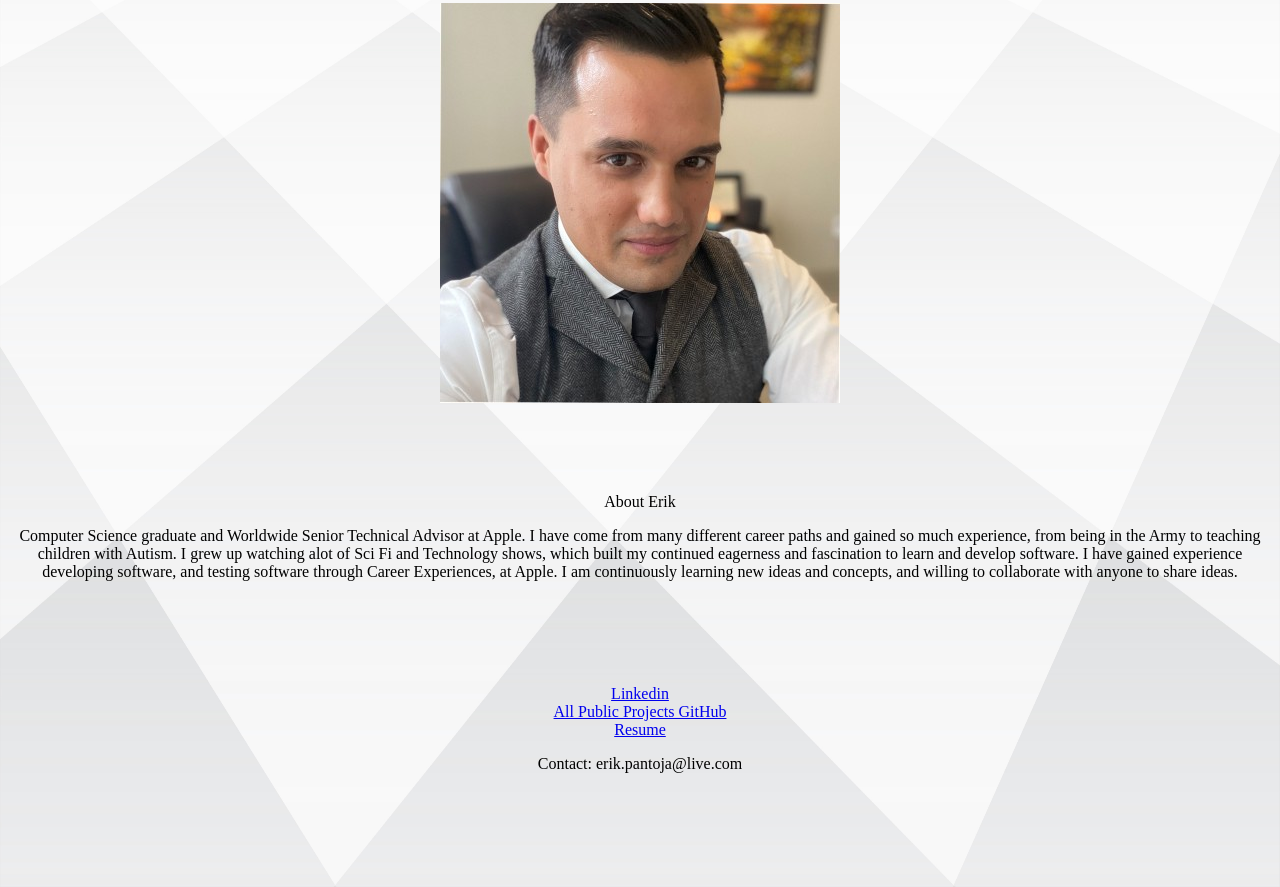
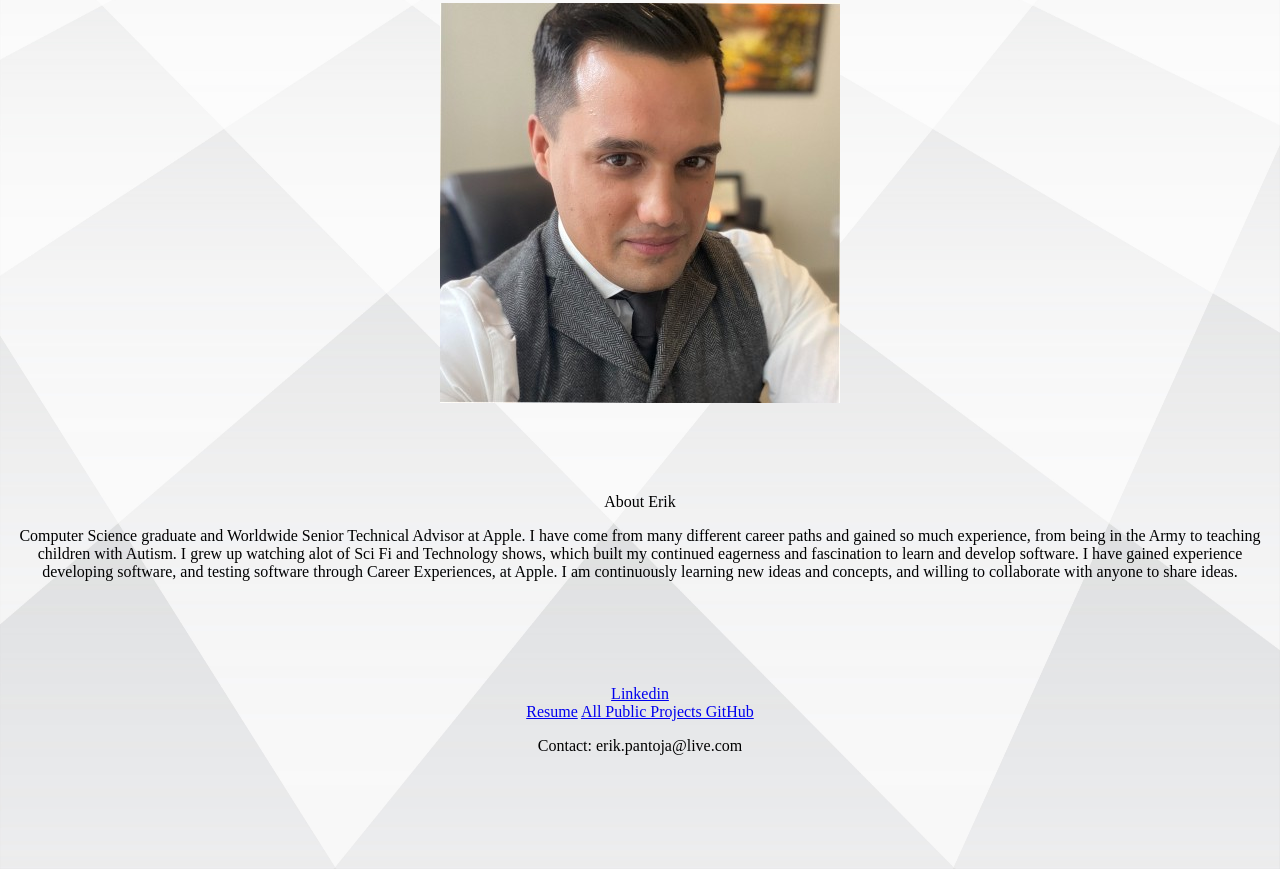
Before and after one commit to ErikP1552/Website, a plain HTML site: page index.html in a window 1280 px wide. Shown: the part 513-1400 px from the top of the page. Drawn offline with Linux system fonts and the light colour scheme.

Commit message:
Adjusted Links

```diff
--- a/index.html
+++ b/index.html
@@ -66,8 +66,8 @@
     <p style="text-align:center">
     <p style="text-align:center">
         <a href="https://www.linkedin.com/in/erik-pantoja-547548167/" target="_blank">Linkedin</a><br>
+        <a href="Resume.html" target="_blank">Resume</a>
         <a href="https://github.com/ErikP1552" target="_blank">All Public Projects GitHub</a><br>
-        <a href="Resume.html" target="_blank">Resume</a><br>
     <p> Contact: erik.pantoja@live.com </p> <br> <br> <br> <br> <br>
 </footer>
 </body>
```
